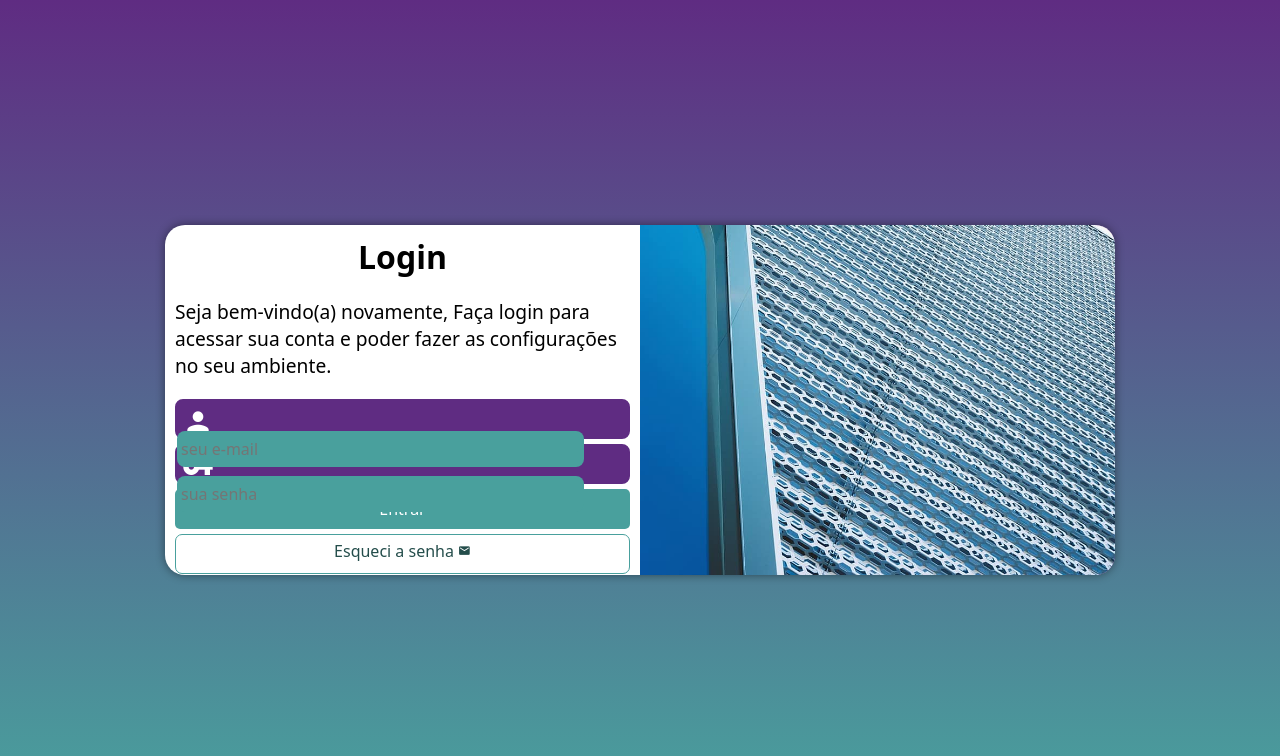
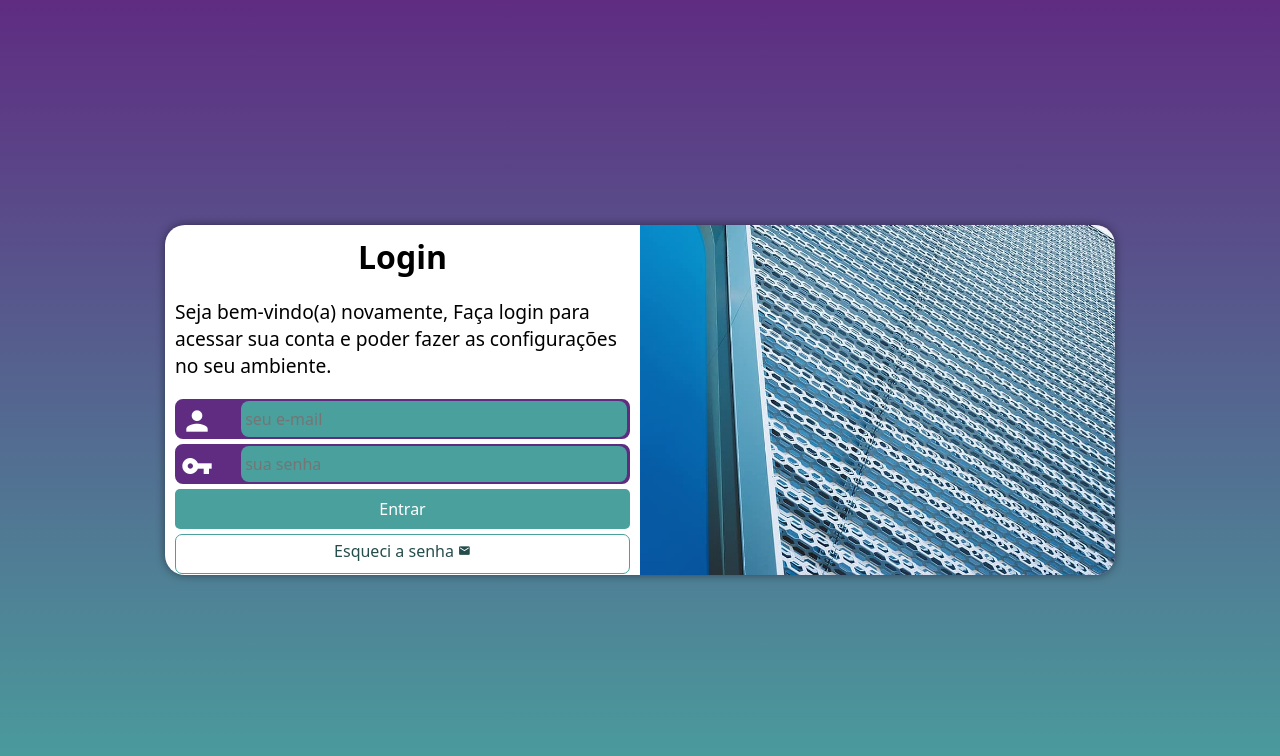
Before and after one commit to BrunoFujisaki/projeto-login, a plain HTML site: page index.html in a window 1280 px wide. Drawn offline with Linux system fonts and the light colour scheme.

Commit message:
Update style.css

```diff
--- a/estilos/style.css
+++ b/estilos/style.css
@@ -82,14 +82,14 @@ div.campo span{
     color: white;
 
     font-size: 2em;
-    width: 40px;
-    padding: 5px;
+    width: 60px;
+    padding: 4px;
 }
 
 div.campo input{
     background-color: #49a09d;
     font-size: 1em;
-    width: calc(100% - 44px);
+    width: calc(100% - 65px);
     height: 100%;
 
     border: 0px;
@@ -106,7 +106,7 @@ form input[type=submit] {
     display: block;
     font-size: 1em;
     width: 100%;
-    height: 40px;
+    height:40px;
     background-color: var(--cor0);
     color: white;
     border: none;
```
